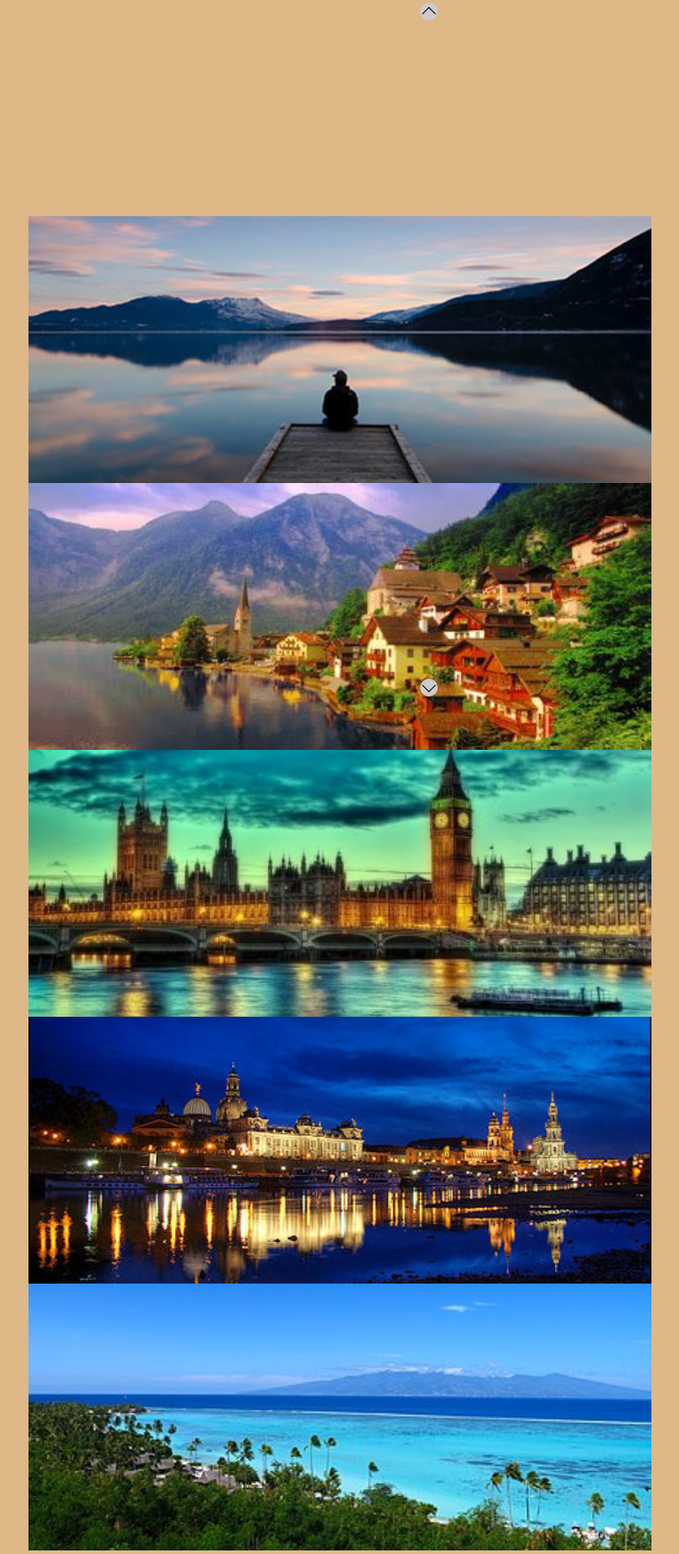
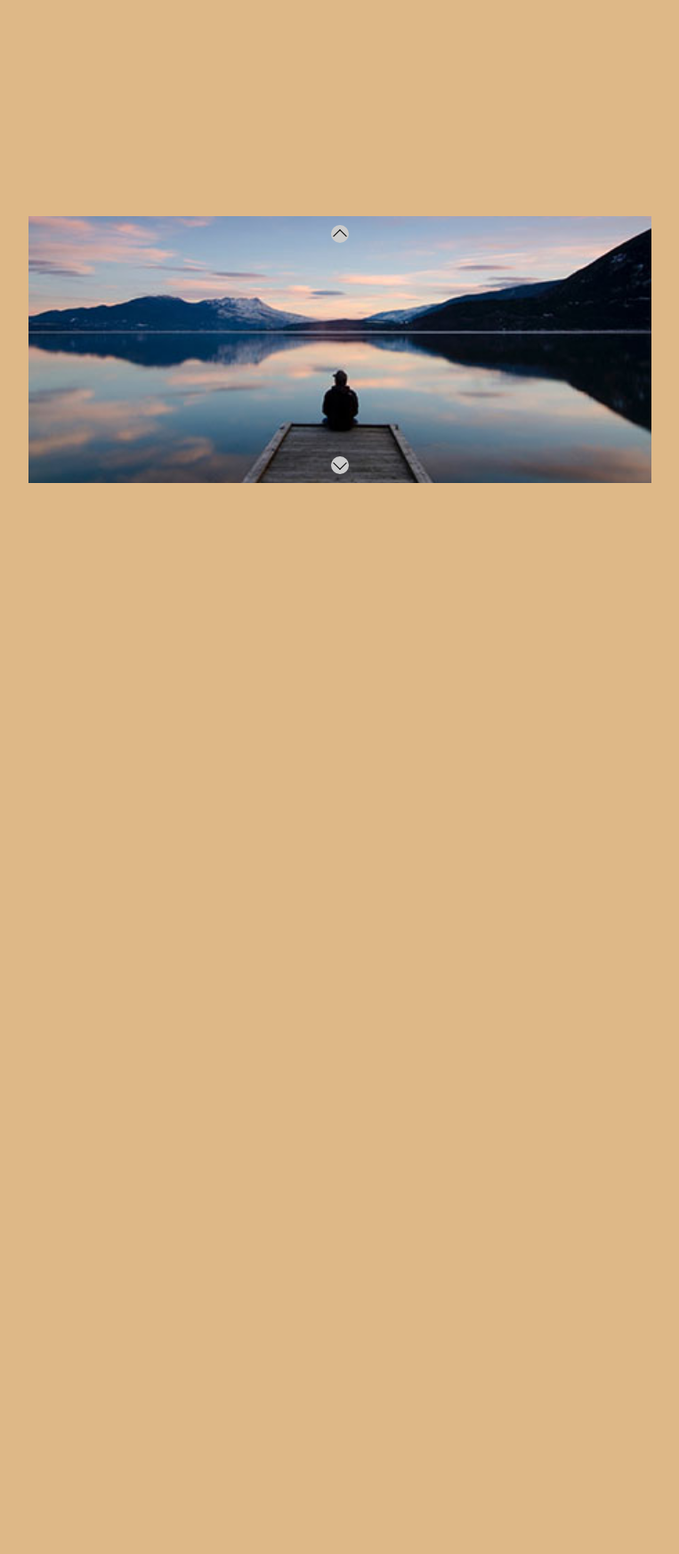
Before and after one commit to AlexChihaia/js-array-carousel, a plain HTML site: page index.html in a window 1280 px wide. Shown: the part 7-1754 px from the top of the page at 89% size, without its empty margins (158-921 px from the left). After the commit the page ends 800 px from the top, so only its background shows below. Drawn offline with Linux system fonts and the light colour scheme.

Commit message:
feat : milestones

```diff
--- a/index.html
+++ b/index.html
@@ -12,25 +12,12 @@
 <body>
   <div class="container">
     <div class="items">
-      <div class="item active">
-        <img src="./img/01.jpg" alt="IMG 1" />
-      </div>
-      <div class="item active">
-        <img src="./img/02.jpg" alt="IMG 1" />
-      </div>
-      <div class="item active">
-        <img src="./img/03.jpg" alt="IMG 1" />
-      </div>
-      <div class="item active">
-        <img src="./img/04.jpg" alt="IMG 1" />
-      </div>
-      <div class="item active">
-        <img src="./img/05.jpg" alt="IMG 1" />
-      </div>
+      <div class="prev"></div>
+      <div class="next"></div>
+
     </div>
 
-    <div class="prev"></div>
-    <div class="next"></div>
+
   </div>
   </div>
 
--- a/js/main.js
+++ b/js/main.js
@@ -19,4 +19,53 @@
 
 
 
-const images = [];
+const images = ['01.jpg', '02.jpg', '03.jpg', '04.jpg', '05.jpg'];
+const items = document.querySelector('.items')
+const prev = document.querySelector('.prev');
+const next = document.querySelector('.next');
+
+let currentItem = 0;
+
+for (let i = 0; i < images.length; i++) {
+        const item = document.createElement('div');
+        item.classList.add('item');
+
+        if (i === currentItem) {
+                item.classList.add('active');
+        }
+
+        const img = document.createElement('img');
+        img.src = `img/${images[i]}`;
+        img.alt = `Background${i}`;
+
+        item.append(img);
+        items.append(item);
+}
+
+
+const domItems = document.querySelectorAll('.item');
+
+
+prev.addEventListener('click', function () {
+        console.log('ho cliccato prev');
+        if (currentItem > 0) {
+                domItems[currentItem].classList.remove('active');
+
+                currentItem--;
+
+                domItems[currentItem].classList.add('active');
+        }
+
+})
+
+
+next.addEventListener('click', function () {
+        console.log('ho cliccato next');
+        if (currentItem < domItems.length - 1) {
+                domItems[currentItem].classList.remove('active');
+
+                currentItem++;
+
+                domItems[currentItem].classList.add('active');
+        }
+})
```
